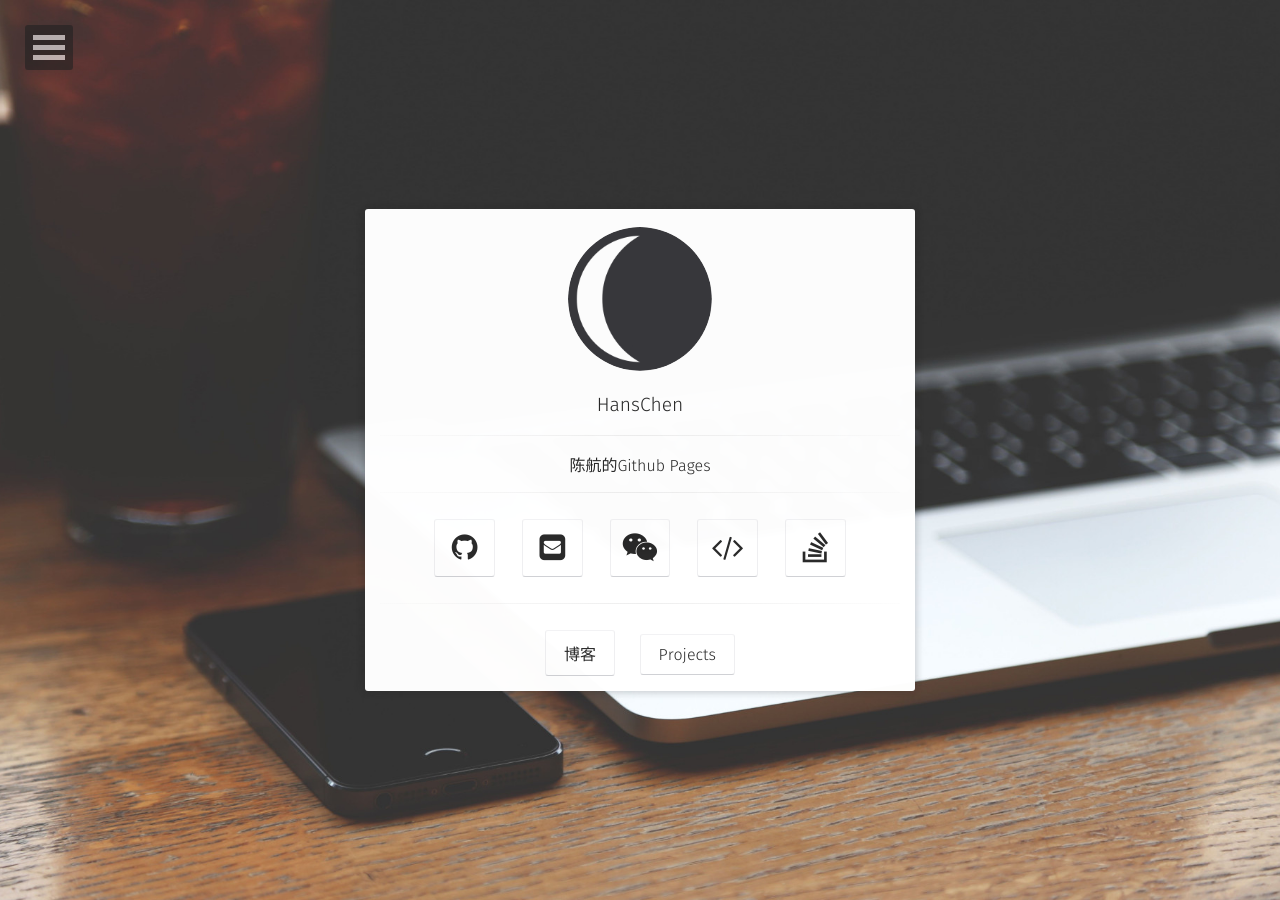
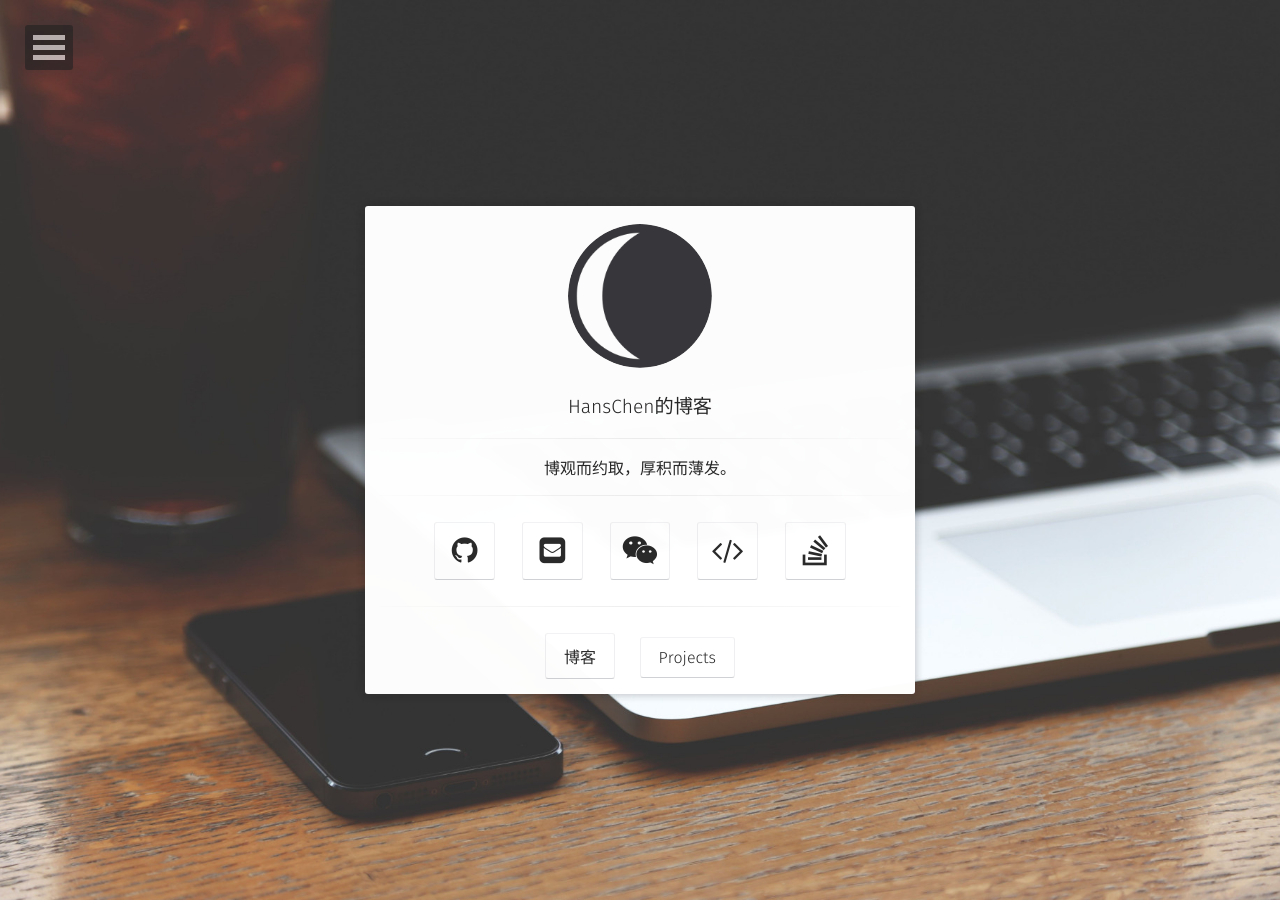
Before and after one commit to shensky711/shensky711.github.io, a Jekyll site: the page built from index.html, in a window 1280 px wide. Built offline with Jekyll 4.4.1, drawn with Linux system fonts in a browser that asks for light colours; some web fonts are replaced.

Commit message:
add avator for blog

```diff
--- /dev/null
+++ b/BingSiteAuth.xml
@@ -0,0 +1,4 @@
+<?xml version="1.0"?>
+<users>
+	<user>EC8F55291A196E9DD39DDDB134E93A69</user>
+</users>
--- a/_config.yml
+++ b/_config.yml
@@ -1,10 +1,11 @@
 # Site
-title:              HansChen
-bio:                '陈航的Github Pages'
-description:        "这家伙有点懒~~~暂时还没有描述"
+title:              'HansChen的博客'
+bio:                '博观而约取，厚积而薄发。'
+description:        '博观而约取，厚积而薄发。'
 reading_time:       true
 words_per_minute:   200
 logo:               'assets/img/logo.png'
+avatar:             'assets/img/avatar.png'
 background:         'assets/img/placeholder-big.jpg'
 tiled_bg:           false   # Set this true if you want to tile your background image, otherwise it will be covered
 #url:                'https://shensky711.github.io'
--- a/_includes/head.html
+++ b/_includes/head.html
@@ -1,7 +1,7 @@
     <meta charset="UTF-8">
     <meta content="text/html; charset=UTF-8" http-equiv="Content-Type">
     <meta http-equiv=X-UA-Compatible content="IE=edge,chrome=1">
-    <title>{% if page.title %}{{ page.title }} &#8211; {% endif %}{{ site.title }}</title>
+    <title>{% if page.title == 'Home' %}{{ site.title }}{% else %}{% if page.title %}{{ page.title }} &#8211; {% endif %}{{ site.title }}{% endif %}</title>
     <meta name="description" content="{% if page.description %}{{ page.description }}{% else %}{{ site.description }}{% endif %}">
     {% if page.tags %}<meta name="keywords" content="{{ page.tags | join: ', ' }}">{% endif %}
     <!-- Twitter Cards -->
--- a/_includes/nav.html
+++ b/_includes/nav.html
@@ -6,7 +6,7 @@
 				<a href="#">个人信息</a>
 				<ul class="dl-submenu">
 					<li>
-						<img src="{{ site.url }}/{{ site.logo }}" alt="{{ site.title }} photo" class="author-photo">
+						<img src="{{ site.url }}/{{ site.avatar }}" alt="{{ site.title }} photo" class="author-photo">
 						<h4>{{ site.title }}</h4>
 						<p>{{ site.description }}</p>
 					</li>
```
Also changed, not shown: assets/img/avatar.png (added).
